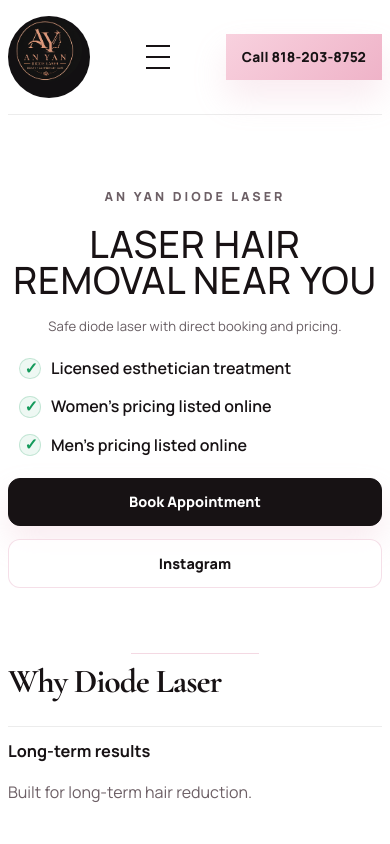
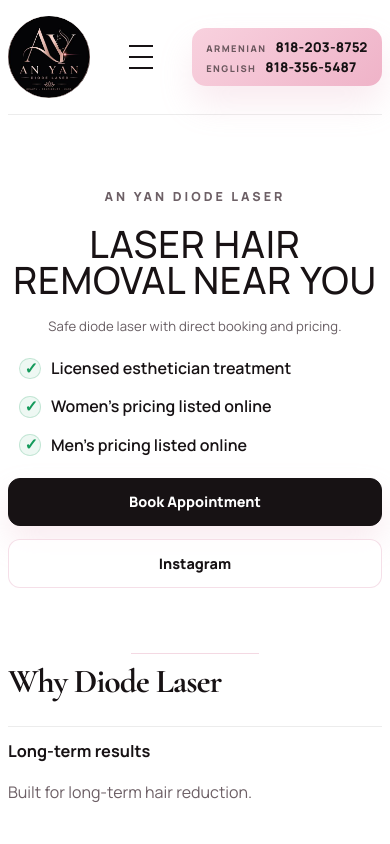
Before and after one commit to aroarakelyan1978-code/DIODE-LASER, a website: page index.html in a window 390 px wide. Shown: the top 844 px of the page. Drawn offline with nearby package versions, Linux system fonts and the light colour scheme.

Commit message:
Restore old logo and add bilingual phone display

```diff
--- a/index.html
+++ b/index.html
@@ -11,7 +11,7 @@
       name="description"
       content="Licensed esthetician diode laser landing page for An Yan. Call or text 818-203-8752 or visit @diode_laserr on Instagram."
     />
-    <link rel="icon" href="./site-assets/logo-hq.png" />
+    <link rel="icon" href="./site-assets/profile.jpg" />
     <link rel="preconnect" href="https://fonts.googleapis.com" />
     <link rel="preconnect" href="https://fonts.gstatic.com" crossorigin />
     <link
@@ -29,7 +29,7 @@
         <a class="brand" href="#top" aria-label="An Yan Diode Laser home">
           <img
             class="brand-mark"
-            src="./site-assets/logo-hq.png"
+            src="./site-assets/profile.jpg"
             alt="An Yan Diode Laser logo"
           />
         </a>
@@ -53,7 +53,16 @@
           <a href="#faq">FAQ</a>
         </nav>
 
-        <a class="header-phone" href="tel:+18182038752">Call 818-203-8752</a>
+        <div class="header-phone" aria-label="Contact phone numbers">
+          <div class="phone-line">
+            <span class="phone-language">Armenian</span>
+            <a class="phone-number" href="tel:+18182038752">818-203-8752</a>
+          </div>
+          <div class="phone-line">
+            <span class="phone-language">English</span>
+            <a class="phone-number" href="tel:+18183565487">818-356-5487</a>
+          </div>
+        </div>
       </div>
     </header>
 
@@ -116,6 +125,9 @@
       <section class="section booking-section" id="booking">
         <div class="booking-copy">
           <p class="eyebrow">Book Now</p>
+          <p class="booking-location-note">
+            Situated in Granada Hills. For correct address, please fill out form.
+          </p>
           <h2>Send a booking request.</h2>
           <p>Choose the service, date, and time, then send.</p>
 
@@ -234,7 +246,7 @@
           <a class="footer-brand" href="#top" aria-label="An Yan Diode Laser home">
             <img
               class="footer-brand-mark"
-              src="./site-assets/logo-hq.png"
+              src="./site-assets/profile.jpg"
               alt="An Yan Diode Laser logo"
             />
             <span class="footer-brand-copy">
@@ -247,10 +259,17 @@
           </p>
         </div>
 
-        <a class="footer-callout" href="tel:+18182038752">
-          <span class="footer-callout-label">Call or text</span>
-          <strong>+1 818 203 8752</strong>
-        </a>
+        <div class="footer-callout" aria-label="Contact phone numbers">
+          <span class="footer-callout-label">Phone numbers</span>
+          <div class="phone-line">
+            <span class="phone-language">Armenian</span>
+            <a class="phone-number" href="tel:+18182038752">818-203-8752</a>
+          </div>
+          <div class="phone-line">
+            <span class="phone-language">English</span>
+            <a class="phone-number" href="tel:+18183565487">818-356-5487</a>
+          </div>
+        </div>
 
         <div class="footer-info-grid">
           <article class="footer-info-card">
--- a/styles.css
+++ b/styles.css
@@ -155,17 +155,38 @@ main {
 }
 
 .header-phone {
-  display: inline-flex;
-  align-items: center;
-  justify-content: center;
+  display: grid;
+  gap: 0.3rem;
   min-height: 3rem;
-  padding: 0.8rem 1.45rem;
+  padding: 0.75rem 1.2rem;
   background: #f8d6c2;
-  color: #6e7680;
-  text-decoration: none;
-  font-size: 0.95rem;
+  color: var(--ink);
+  border-radius: 14px;
+}
+
+.phone-line {
+  display: flex;
+  align-items: baseline;
+  flex-wrap: wrap;
+  gap: 0.35rem 0.55rem;
+}
+
+.phone-language {
+  font-size: 0.62rem;
+  font-weight: 800;
+  letter-spacing: 0.16em;
+  line-height: 1;
+  text-transform: uppercase;
+  color: rgba(23, 18, 20, 0.62);
+}
+
+.phone-number {
+  color: var(--ink);
+  font-size: 0.92rem;
   font-weight: 800;
   letter-spacing: 0.01em;
+  line-height: 1.1;
+  text-decoration: none;
 }
 
 .hero-actions,
@@ -453,6 +474,16 @@ main > .section + .section::before {
   margin: 0.85rem 0 0;
   max-width: 62ch;
   font-size: 0.98rem;
+}
+
+.booking-location-note {
+  margin: 0 0 0.65rem;
+  color: var(--accent-deep);
+  font-size: 0.72rem;
+  font-weight: 700;
+  letter-spacing: 0.14em;
+  line-height: 1.45;
+  text-transform: uppercase;
 }
 
 .benefits-grid,
@@ -912,7 +943,7 @@ main > .section + .section::before {
 .footer-callout {
   display: inline-flex;
   flex-direction: column;
-  gap: 0.25rem;
+  gap: 0.45rem;
   align-items: flex-start;
   min-width: 17rem;
   padding: 0;
@@ -933,6 +964,10 @@ main > .section + .section::before {
 .footer-callout strong {
   font-size: 1.55rem;
   line-height: 1;
+}
+
+.footer-callout .phone-language {
+  color: rgba(23, 18, 20, 0.58);
 }
 
 .footer-info-grid {
@@ -1209,8 +1244,7 @@ code {
 
   .header-phone {
     min-height: 2.8rem;
-    padding: 0.75rem 1rem;
-    font-size: 0.86rem;
+    padding: 0.72rem 0.9rem;
   }
 }
 
@@ -1280,6 +1314,21 @@ code {
   .help-copy p,
   .footer-note {
     display: none;
+  }
+
+  .booking-location-note {
+    margin-bottom: 0.9rem;
+    font-size: 0.66rem;
+    letter-spacing: 0.12em;
+    line-height: 1.5;
+  }
+
+  .phone-language {
+    font-size: 0.58rem;
+  }
+
+  .phone-number {
+    font-size: 0.84rem;
   }
 
   .benefits-grid,
```
